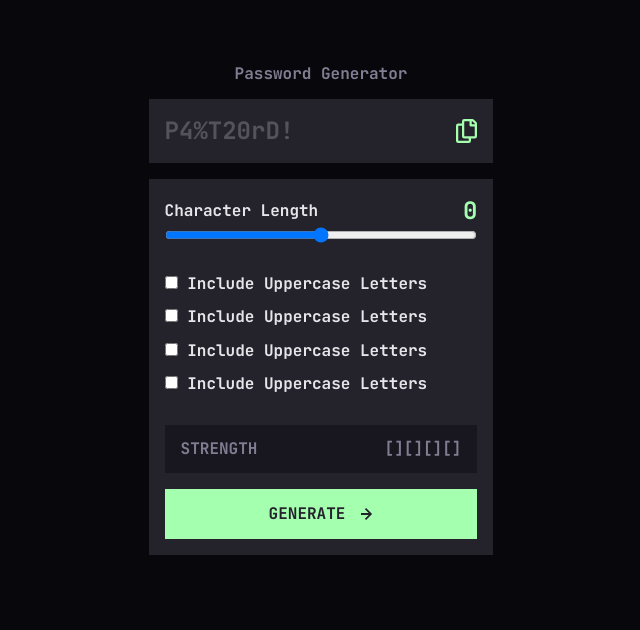
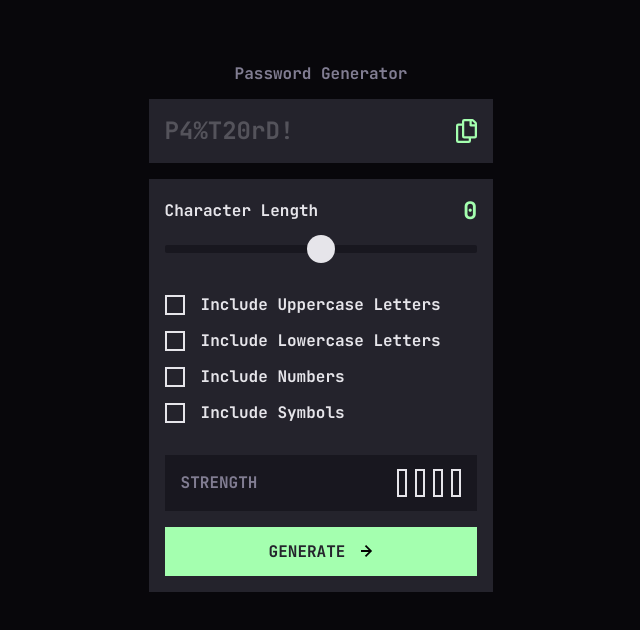
Before and after one commit to orrest/password-generator-app, an Angular app: page / in a window 1280 px wide. Shown: the top 630 px of the page, without its empty margins (319-959 px from the left). Built offline with nearby package versions, Linux system fonts and the light colour scheme.

Commit message:
active 1/n

```diff
--- a/src/app/password-generator/password-generator.css
+++ b/src/app/password-generator/password-generator.css
@@ -9,14 +9,14 @@ article {
 }
 
 .password {
-  @apply text-grey-700 text-preset-2 p-4 flex flex-row justify-between items-center;
+  @apply text-grey-700 text-preset-2 p-4 flex flex-row justify-between items-center fill-green-200 hover:fill-white hover:cursor-pointer;
 }
 
 .settings {
   @apply flex flex-col p-4 gap-8;
 
   .length {
-    @apply flex flex-col;
+    @apply flex flex-col gap-2;
 
     .title {
       @apply flex flex-row items-center justify-between;
@@ -30,16 +30,20 @@ article {
 
 .rules {
   @apply flex flex-col gap-4;
+
+  .rule {
+    @apply flex flex-row items-center gap-4;
+  }
 }
 
 .result {
   @apply flex flex-col gap-4;
 
   .strength {
-    @apply flex flex-row justify-between bg-grey-850 px-4 py-[14px] text-grey-600;
+    @apply flex flex-row items-center justify-between bg-grey-850 px-4 py-[14px] text-grey-600 hover:cursor-default;
   }
 
   .generate-btn {
-    @apply bg-green-200 text-grey-800 flex flex-row items-center px-26 py-4 gap-4;
+    @apply bg-green-200 text-grey-800 flex flex-row items-center px-26 py-4 gap-4 hover:cursor-pointer hover:bg-transparent hover:text-green-200 hover:fill-green-200 hover:outline-green-200 hover:outline-2;
   }
 }
--- a/src/app/password-generator/password-generator.html
+++ b/src/app/password-generator/password-generator.html
@@ -1,23 +1,29 @@
 <article>
   <h1>Password Generator</h1>
+
   <section class="password card">
     <span>P4%T20rD!</span>
-    <img [ngSrc]="`icon-copy.svg`" alt="icon copy" [width]="21" [height]="24" />
+    <svg width="21" height="24" xmlns="http://www.w3.org/2000/svg">
+      <path
+        d="M20.341 3.091 17.909.659A2.25 2.25 0 0 0 16.319 0H8.25A2.25 2.25 0 0 0 6 2.25V4.5H2.25A2.25 2.25 0 0 0 0 6.75v15A2.25 2.25 0 0 0 2.25 24h10.5A2.25 2.25 0 0 0 15 21.75V19.5h3.75A2.25 2.25 0 0 0 21 17.25V4.682a2.25 2.25 0 0 0-.659-1.591ZM12.469 21.75H2.53a.281.281 0 0 1-.281-.281V7.03a.281.281 0 0 1 .281-.281H6v10.5a2.25 2.25 0 0 0 2.25 2.25h4.5v1.969a.282.282 0 0 1-.281.281Zm6-4.5H8.53a.281.281 0 0 1-.281-.281V2.53a.281.281 0 0 1 .281-.281H13.5v4.125c0 .621.504 1.125 1.125 1.125h4.125v9.469a.282.282 0 0 1-.281.281Zm.281-12h-3v-3h.451c.075 0 .147.03.2.082L18.667 4.6a.283.283 0 0 1 .082.199v.451Z"
+      />
+    </svg>
   </section>
+
   <section class="settings card">
     <fieldset class="length">
       <label class="title">
-        <span class="title">Character Length</span>
+        <span>Character Length</span>
         <span class="value">0</span>
       </label>
       <input type="range" />
     </fieldset>
 
     <fieldset class="rules">
-      @for (rule of rules; track $index) {
-        <label>
-          <input type="checkbox" />
-          {{ rule }}
+      @for (rule of rules(); track $index) {
+        <label class="rule">
+          <input type="checkbox" (change)="onCheckChange($event, $index)" />
+          {{ rule.description }}
         </label>
       }
     </fieldset>
@@ -25,16 +31,24 @@
     <div class="result">
       <div class="strength">
         <span>STRENGTH</span>
-        <span>[][][][]</span>
+        <div class="flex flex-row gap-2">
+          @for (checked of checkedRules(); track checked) {
+            <span
+              class="h-7 w-2.5 border-2 border-yellow-300 bg-yellow-300"
+            ></span>
+          }
+          @for (unchecked of uncheckedRules(); track unchecked) {
+            <span class="h-7 w-2.5 border-2 border-grey-200"></span>
+          }
+        </div>
       </div>
       <button class="generate-btn">
         <span>GENERATE</span>
-        <img
-          [ngSrc]="`icon-arrow-right.svg`"
-          width="12"
-          height="12"
-          alt="icon arrow"
-        />
+        <svg width="12" height="12" xmlns="http://www.w3.org/2000/svg">
+          <path
+            d="m5.106 12 6-6-6-6-1.265 1.265 3.841 3.84H.001v1.79h7.681l-3.841 3.84z"
+          />
+        </svg>
       </button>
     </div>
   </section>
--- a/src/app/password-generator/password-generator.ts
+++ b/src/app/password-generator/password-generator.ts
@@ -1,17 +1,41 @@
-import { Component } from '@angular/core';
-import { NgOptimizedImage } from '@angular/common';
+import { Component, computed, signal } from '@angular/core';
+
+interface Rule {
+  description: string;
+  checked: boolean;
+}
 
 @Component({
   selector: 'app-password-generator',
-  imports: [NgOptimizedImage],
+  imports: [],
   templateUrl: './password-generator.html',
   styleUrl: './password-generator.css',
 })
 export class PasswordGenerator {
-  rules = [
-    'Include Uppercase Letters',
-    'Include Uppercase Letters',
-    'Include Uppercase Letters',
-    'Include Uppercase Letters',
-  ];
+  rules = signal<Rule[]>([
+    { description: 'Include Uppercase Letters', checked: false },
+    { description: 'Include Lowercase Letters', checked: false },
+    { description: 'Include Numbers', checked: false },
+    { description: 'Include Symbols', checked: false },
+  ]);
+
+  checkedRules = computed(() => {
+    const result = this.rules().filter((r) => r.checked);
+    console.log('checkedRules ' + result);
+    return result;
+  });
+
+  uncheckedRules = computed(() => {
+    return this.rules().filter((r) => !r.checked);
+  });
+
+  onCheckChange(event: Event, index: number) {
+    const checkInput = event.target as HTMLInputElement;
+
+    this.rules.update((rules) => {
+      return rules.map((rule, i) =>
+        i === index ? { ...rule, checked: checkInput.checked } : rule,
+      );
+    });
+  }
 }
--- a/src/styles.css
+++ b/src/styles.css
@@ -132,6 +132,94 @@
   :target {
     scroll-margin-block: 5ex;
   }
+
+  /*https://www.smashingmagazine.com/2021/12/create-custom-range-input-consistent-browsers/*/
+  input[type="range"] {
+    -webkit-appearance: none;
+    /*appearance: none;*/
+    background: transparent;
+    cursor: pointer;
+    padding-block: 10px; /* (thumb - track) / 2 */
+  }
+
+  /***** Track Styles *****/
+  /***** Chrome, Safari, Opera, and Edge Chromium *****/
+  input[type="range"]::-webkit-slider-runnable-track {
+    background: var(--color-grey-850);
+    border-radius: 2px;
+    height: 8px;
+    accent-color: #fb7c58;
+  }
+
+  /******** Firefox ********/
+  input[type="range"]::-moz-range-track {
+    background: var(--color-grey-850);
+    border-radius: 2px;
+    height: 8px;
+  }
+
+  /***** Thumb Styles *****/
+  /***** Chrome, Safari, Opera, and Edge Chromium *****/
+  input[type="range"]::-webkit-slider-thumb {
+    -webkit-appearance: none; /* Override default look */
+    appearance: none;
+    margin-top: -10px; /* Centers thumb on the track */
+    background-color: var(--color-grey-200);
+    border-radius: 14px;
+    height: 28px;
+    width: 28px;
+  }
+
+  input[type="range"]:active::-webkit-slider-thumb {
+    background-color: var(--color-grey-850);
+    outline: var(--color-green-200) solid 2px;
+  }
+
+  /***** Thumb Styles *****/
+  /***** Firefox *****/
+  input[type="range"]::-moz-range-thumb {
+    border: none; /*Removes extra border that FF applies*/
+    border-radius: 0; /*Removes default border-radius that FF applies*/
+    background-color: transparent;
+    height: 2rem;
+    width: 1rem;
+  }
+
+  /* checkbox baseline */
+  input[type="checkbox"] {
+    /* Add if not using autoprefixer */
+    -webkit-appearance: none;
+    /* Remove most all native input styles */
+    appearance: none;
+    /* For iOS < 15 */
+    background-color: transparent;
+    /* Not removed via appearance */
+    margin: 0;
+    padding: 0;
+
+    width: 20px;
+    height: 20px;
+    border: 2px solid var(--color-grey-200);
+
+    display: grid;
+    place-content: center;
+  }
+
+  input[type="checkbox"]::before {
+    content: "";
+    width: 20px;
+    height: 20px;
+    transform: scale(0);
+    background: var(--color-green-200) url("/icon-check.svg") no-repeat center;
+  }
+
+  input[type="checkbox"]:checked::before {
+    transform: scale(1);
+  }
+
+  input[type="checkbox"]:disabled {
+    cursor: not-allowed;
+  }
 }
 
 @layer components {
```
